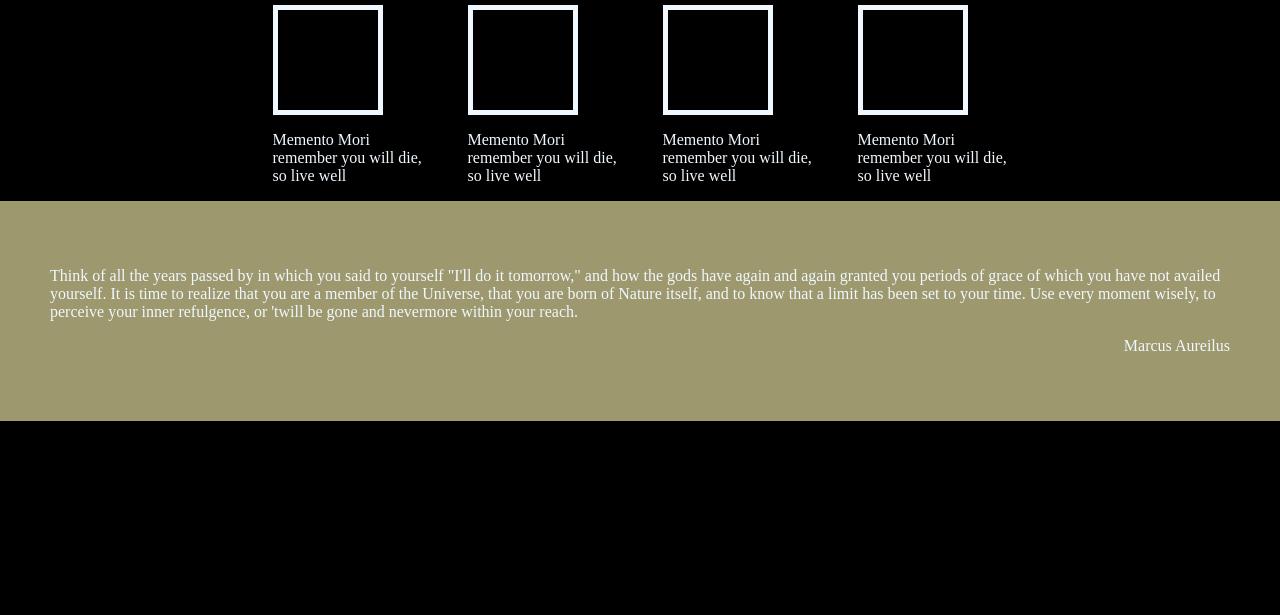
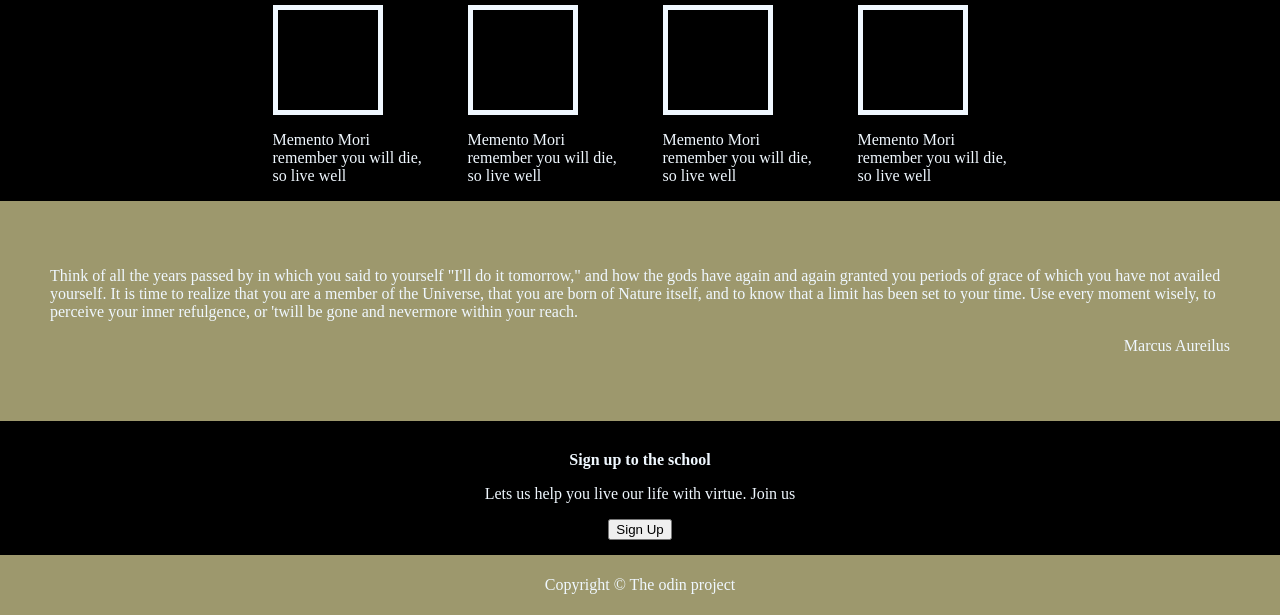
Before and after one commit to faizela/odin-landingPage, a plain HTML site: page index.html in a window 1280 px wide. Shown: the part 399-1014 px from the top of the page. Before the commit the page ends 820 px from the top, so only its background shows below. Drawn offline with Linux system fonts and the light colour scheme.

Commit message:
added main content and footer

```diff
--- a/index.html
+++ b/index.html
@@ -18,7 +18,7 @@
 
 <div class="header-main">
     <div class="leftheadercontent">
-        <h2>The stoic school</h2>
+        <h2>Practical Stoicism</h2>
         <p>Stoicism is a philosophy to help you live the good life<br>
             by living with virtue, discipline and purpose.</p>
         <button>Sign up</button>
@@ -57,16 +57,8 @@
             </div>
             <p>Memento Mori  remember you will die, so live well</p>
             </div>
-
-
-
         </div>
-
        </div>
-
-
-
-
     </div>
 
       <div class="quote_container">
@@ -76,13 +68,22 @@
               It is time to realize that you are a member of the Universe, that you are born of Nature itself,
              and to know that a limit has been set to your time. Use every moment wisely,
              to perceive your inner refulgence, or 'twill be gone and nevermore within your reach.
+        </p>
+         <p class="author">Marcus Aureilus</p>
+        </div>
 
-         </p>
+    <div class="signupcontainer">
 
-         <p class="author">Marcus Aureilus</p>
+            <h4>Sign up to the school</h4>
+            <p>Lets us help you live our life with virtue. Join us</p>
+        <div class="signupright">
+            <button>Sign Up</button>
+        </div>
+    </div>
 
-       </div>
-
+    <div class="footer">
+       <p>Copyright &copy The odin project</p>
+    </div>
 
 
 
--- a/styles.css
+++ b/styles.css
@@ -61,10 +61,24 @@ h2 {
     text-align: right;
 }
 
+.signupcontainer {
+ display: flex;
+  flex-direction: column;
+  align-items: center;
+  padding: 15px;
+}
 
+.footer {
+    background-color: #9d986d;
+    padding: 5px;
+    display: flex;
+    justify-content: center;
+}
 
-
-
+h4 {
+    margin: 0;
+    margin-top: 15px;
+}
 
 
 
```
